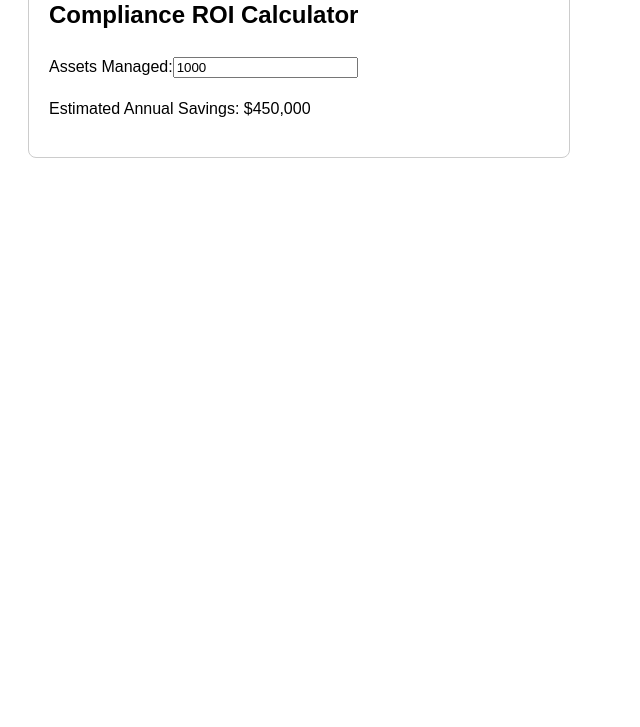
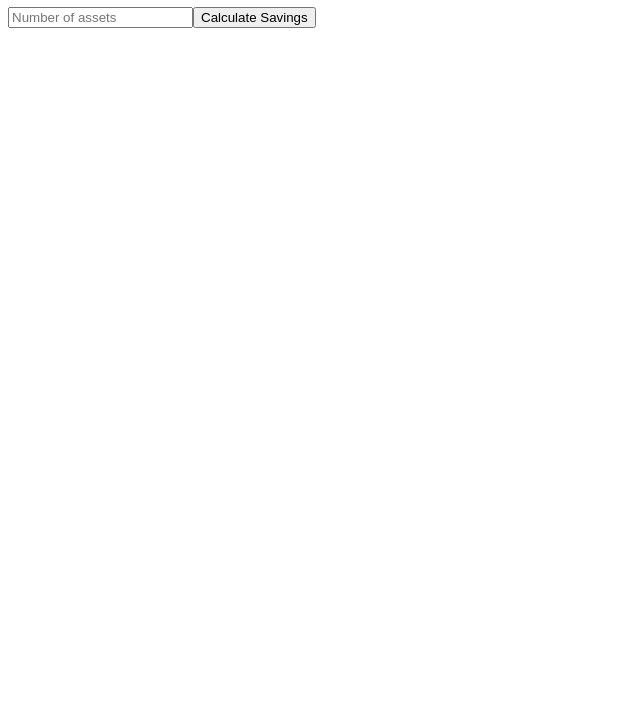
Before and after one commit to kaledbouchagraoui7-bot/sec-asset-hygiene, a plain HTML site: page demo.html in a window 1280 px wide. Shown: the part 73-800 px from the top of the page, without its empty margins (0-640 px from the left). Drawn offline with Linux system fonts and the light colour scheme.

```diff
--- a/demo.html
+++ b/demo.html
@@ -1 +1 @@
-<!DOCTYPE html><html><head><title>Asset Hygiene ROI Calculator</title><style>body{font-family:sans-serif;padding:20px;line-height:1.6;} .card{border:1px solid #ccc;padding:20px;border-radius:8px;max-width:500px;}</style></head><body><div class='card'><h2>Compliance ROI Calculator</h2><label>Assets Managed:</label><input type='number' id='assets' value='1000'><p>Estimated Annual Savings: $<span id='savings'>0</span></p></div><script>const calc = () => { const a = document.getElementById('assets').value; document.getElementById('savings').innerText = (a * 450).toLocaleString(); }; document.getElementById('assets').oninput = calc; calc();</script></body></html>
+<!DOCTYPE html><html><body><h1>Asset Hygiene ROI Calculator</h1><input type='number' id='assets' placeholder='Number of assets'><button onclick='calculate()'>Calculate Savings</button><p id='result'></p><script>function calculate(){const n=document.getElementById('assets').value;document.getElementById('result').innerText='Estimated annual savings: $'+(n*150);}</script></body></html>
```
Also changed, not shown: 1 other file.
